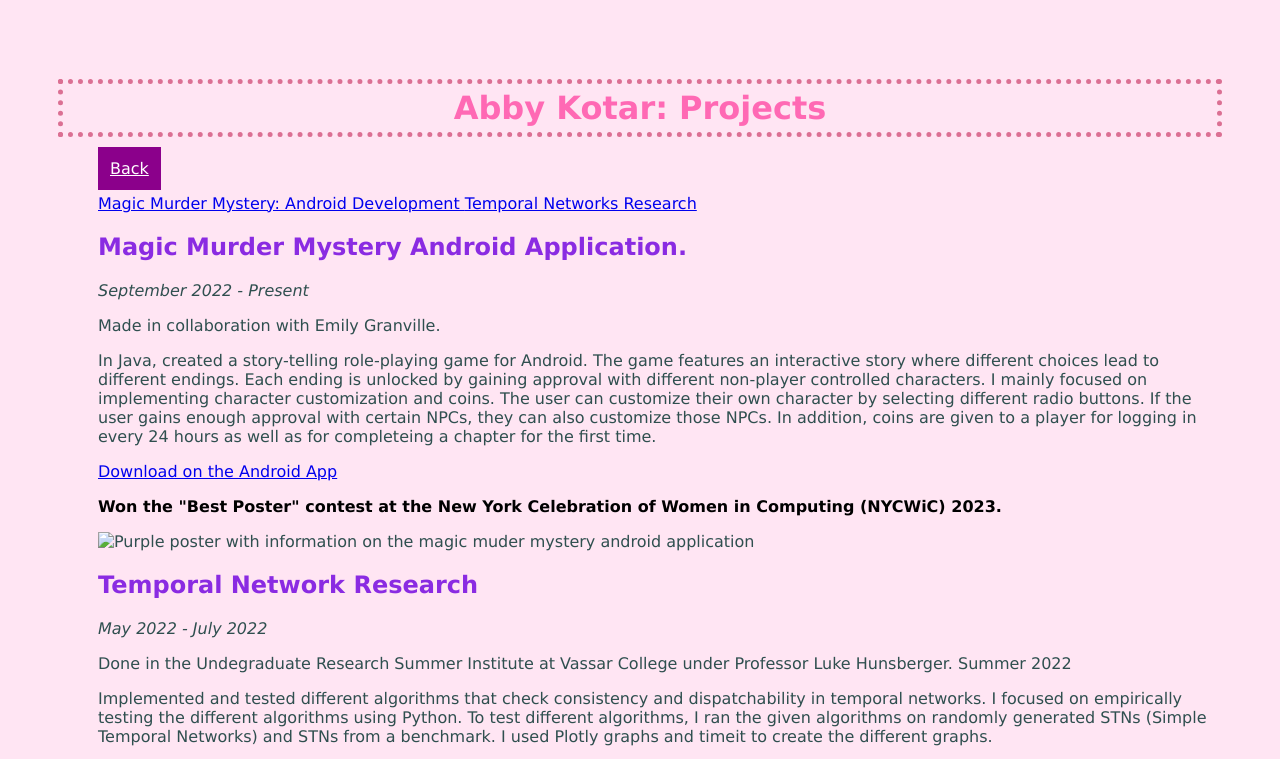
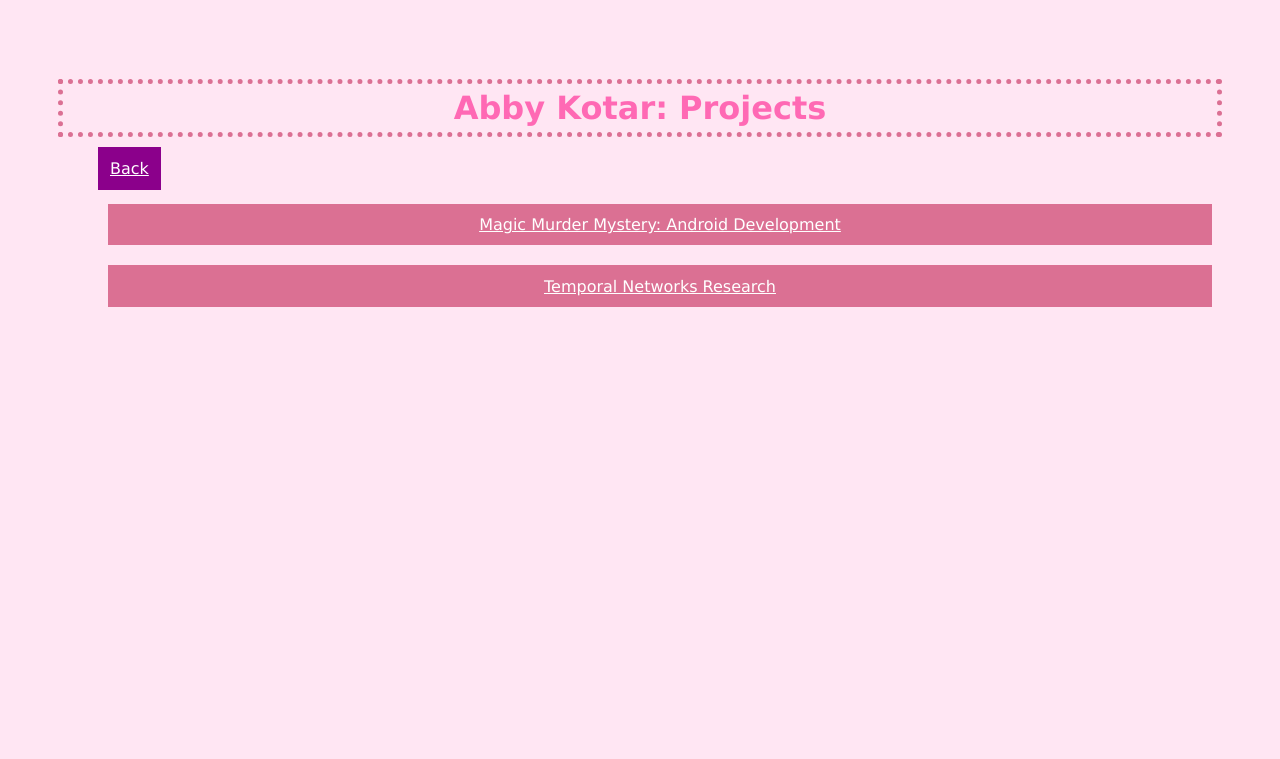
Before and after one commit to abigailrkotar/portfoilowebsite, a plain HTML site: page projects.html in a window 1280 px wide. Shown: the top 759 px of the page. Drawn offline with Linux system fonts and the light colour scheme.

Commit message:
added bad buttons

```diff
--- a/projects.html
+++ b/projects.html
@@ -18,28 +18,9 @@
             </nav>
         </header>
         <main>
-            <ul>
-                <a href="mmm.html">Magic Murder Mystery: Android Development </a>
-                <a href="ursi.html">Temporal Networks Research</a>
-            </ul>
-            <ul>
-                <h2 class="title">Magic Murder Mystery Android Application.</h2>
-                <p><em>September 2022 - Present </em></p>
-                <p> Made in collaboration with Emily Granville.</p>
-                <p> In Java, created a story-telling role-playing game for Android. The game features an interactive story where different choices lead to different endings. Each ending is unlocked by gaining approval with different non-player controlled characters. I mainly focused on implementing character customization and coins. The user can customize their own character by selecting different radio buttons. If the user gains enough approval with certain NPCs, they can also customize those NPCs. In addition, coins are given to a player for logging in every 24 hours as well as for completeing a chapter for the first time. </p>
-                <a href="https://play.google.com/store/apps/details?id=edu.vassar.cmpu203.magicmurdermystery">Download on the Android App</a>
-                <p class="important"> <b>Won the "Best Poster" contest at the New York Celebration of Women in Computing (NYCWiC) 2023. </b> </p>
-                <img src="images/Magic Murder Mystery Poster.pdf"
-                    alt="Purple poster with information on the magic muder mystery android application"
-                    width="1000">
-
-                <h2 class="title"> Temporal Network Research</h2>
-                <p><em>May 2022 - July 2022</em></p>
-                <p> Done in the Undegraduate Research Summer Institute at Vassar College under Professor Luke Hunsberger. Summer 2022</p>
-                <p> Implemented and tested different algorithms that check consistency and dispatchability in temporal networks. I focused on empirically testing the different algorithms using Python. To test different algorithms, I ran the given algorithms on randomly generated STNs (Simple Temporal Networks) and STNs from a benchmark.  I used Plotly graphs and timeit to create the different graphs.</p>
-                <img src="images/URSI_29_hunsberger_racharya_akotar_blee.png"
-                    alt="Poster from URSI presentation detailing information about STNS and their algorithms"
-                    width="500"/>
+            <ul id="project-nav">
+                <li><a href="mmm.html">Magic Murder Mystery: Android Development </a></li>
+                <li><a href="ursi.html">Temporal Networks Research</a></li>
             </ul>
 
     </main>
--- a/style.css
+++ b/style.css
@@ -1,5 +1,5 @@
 body{
-    background-color: #FFE5F3;
+    background-color: hsl(328, 100%, 95%);
     padding: 50px;
     font-family: 'Lucida Sans', 'Lucida Sans Regular', 'Lucida Grande', 'Lucida Sans Unicode', Geneva, Verdana, sans-serif;
     color: darkslategray;
@@ -52,3 +52,24 @@ nav li a{
     color: black;
 
 }
+
+#project-nav{
+    display: flex;
+    flex-direction: column;
+    list-style-type: none;
+    justify-content: center;
+    text-align: center;
+
+}
+
+#project-nav li{
+    background-color: palevioletred;
+    padding: 1%;
+    color: none;
+    border: 10px solid hsl(328, 100%, 95%);
+
+}
+
+#project-nav li a{
+    color: white;
+}
```
